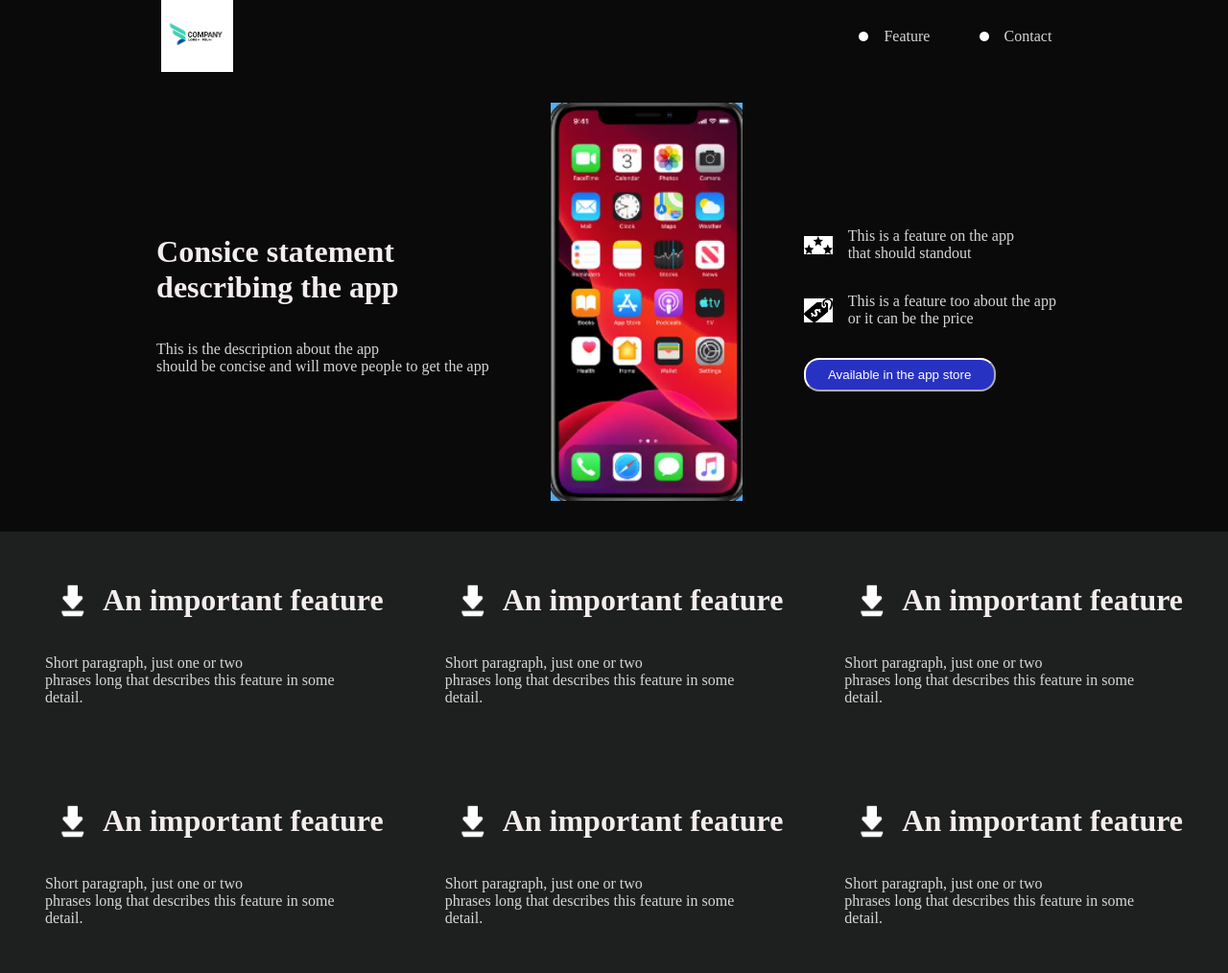
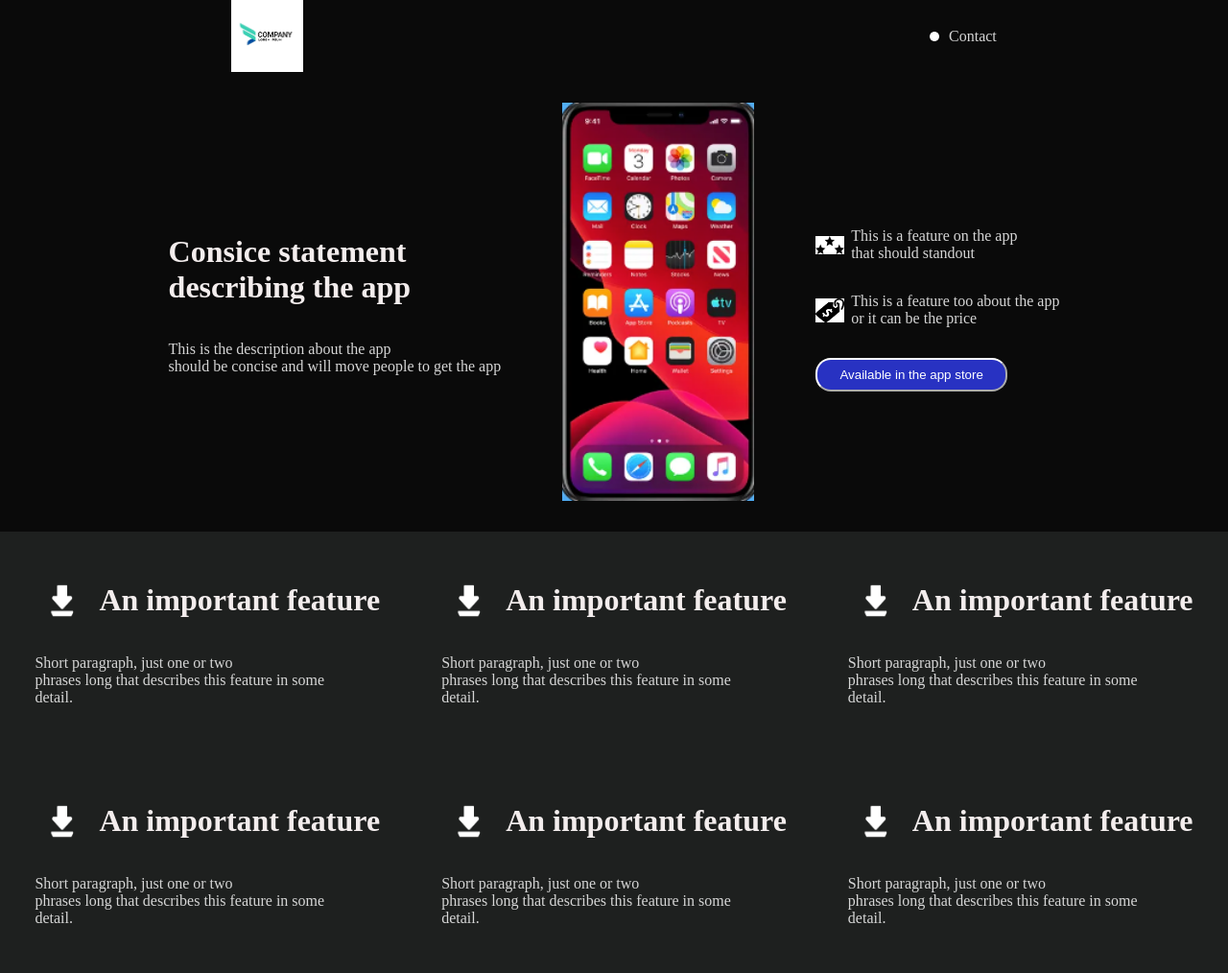
Before and after one commit to Amosin02/brushup, a plain HTML site: page index.html in a window 1280 px wide. Shown: the whole page at 96% size. Drawn offline with Linux system fonts and the light colour scheme.

Commit message:
finish heading and dropdown

```diff
--- a/index.html
+++ b/index.html
@@ -13,15 +13,14 @@
                 width="75" height="75">
 
                 <div class="headingRight">
-                    <div class="contentContainer2">
-                        <img src="photos/circle.png" alt="white circle"
-                        width="10" height="10">
-                        <p class="titleBox">Feature</p>
-                    </div>
-                    <div class="contentContainer2">
-                        <img src="photos/circle.png" alt="white circle"
-                        width="10" height="10">
-                        <p class="titleBox">Contact</p>
+                    <img src="photos/circle.png" alt="white circle"
+                    width="10" height="10">
+
+                    <div class="dropdown">
+                        <span class="dropspan">Contact</span>
+                        <div class="dropdownContent">
+                            <p>email@youremail.com</p>
+                        </div>
                     </div>
                 </div>
 
@@ -54,7 +53,7 @@
                         or it can be the price</p>
                     </div>
 
-                    <a href="https://www.apple.com/ph/app-store/"><button>Available in the app store</button></a>
+                    <a href="https://www.apple.com/ph/app-store/"><button class="redirectAppstore">Available in the app store</button></a>
                 </div>
             </div>
 
--- a/style.css
+++ b/style.css
@@ -27,8 +27,8 @@ body{
     align-items: center;
 }
 
-.titleBox{
-    margin: 1rem;
+.contentContainer2{
+    gap: 7px;
 }
 
 .foot{
@@ -40,7 +40,7 @@ body{
     align-items: center;
 }
 
-button{
+.redirectAppstore{
     border-radius: 16px;
     margin-top: 1rem;
     padding: 8px;
@@ -51,11 +51,11 @@ button{
     cursor: pointer;
 }
 
-button:hover{
+.redirectAppstore:hover{
     background: #161b5a;
 }
 
-p{
+p, span{
     color: #d6d6d6;
 }
 
@@ -70,5 +70,24 @@ h1{
 
 .headingRight{
     display: flex;
-    gap: 2.2rem;
+    gap: 10px;
+    align-items: center;
 }
+
+.dropdownContent{
+    display: none;
+    position: absolute;
+    background-color: #474747;
+    min-width: 135px;
+    text-align: center;
+    font-size: smaller;
+}
+
+.dropdown{
+    position: relative;
+    display: inline-block;
+}
+
+.dropdown:hover  .dropdownContent{
+    display: block;
+}
```
